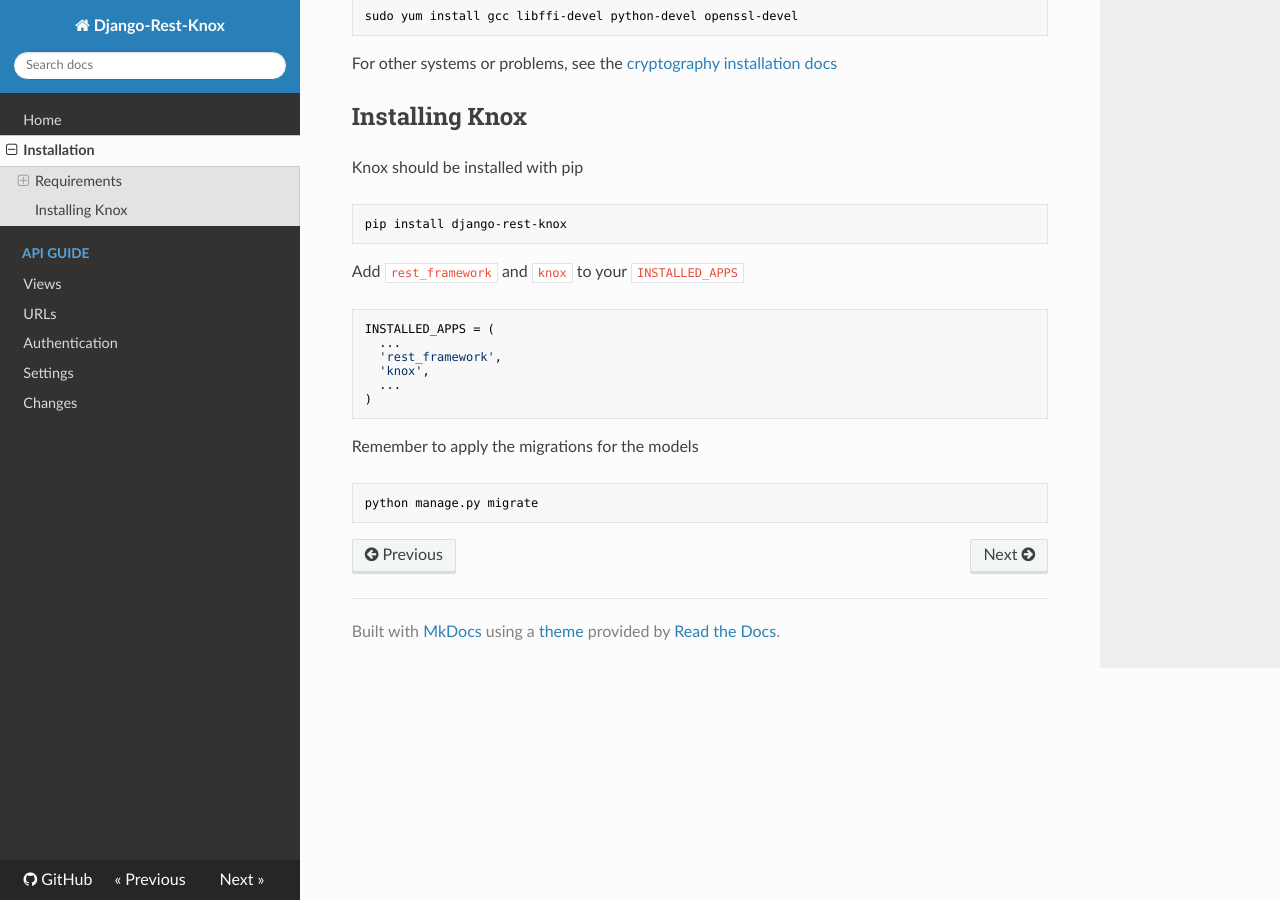
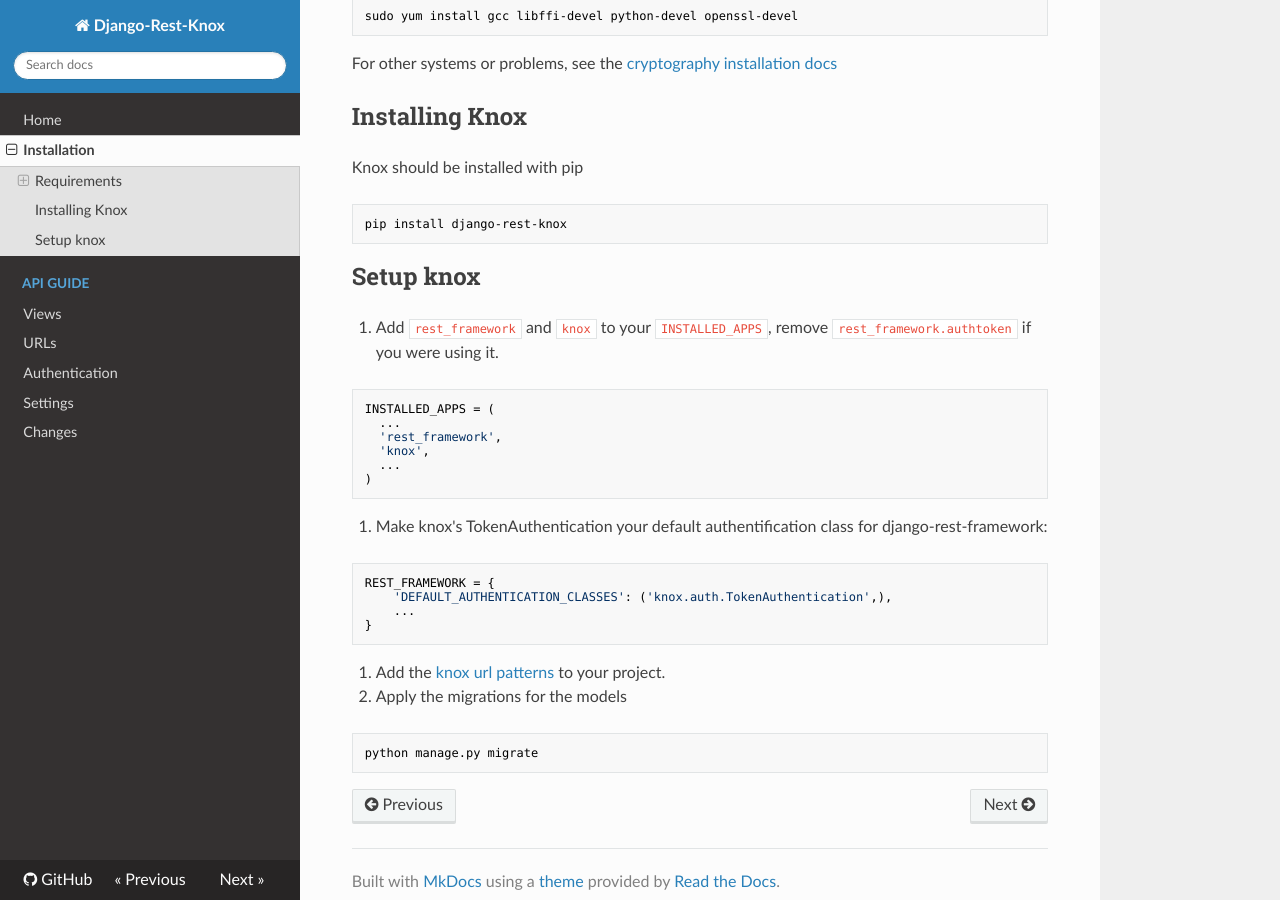
Before and after one commit to jazzband/django-rest-knox, an MkDocs documentation site: the page built from docs/installation.md, in a window 1280 px wide and 900 px high, scrolled down 691 px. Built offline with MkDocs 1.6.1, drawn with Linux system fonts in a browser that asks for light colours; nearby versions of some CDN libraries; old or Windows-style settings are respelled for this version of MkDocs.

Commit message:
add missing steps of setup to docs

````diff
--- a/docs/installation.md
+++ b/docs/installation.md
@@ -31,7 +31,10 @@
 pip install django-rest-knox
 ```
 
-Add `rest_framework` and `knox` to your `INSTALLED_APPS`
+## Setup knox
+
+1. Add `rest_framework` and `knox` to your `INSTALLED_APPS`, remove
+`rest_framework.authtoken` if you were using it.
 
 ```python
 INSTALLED_APPS = (
@@ -42,7 +45,18 @@
 )
 ```
 
-Remember to apply the migrations for the models
+2. Make knox's TokenAuthentication your default authentification class
+for django-rest-framework:
+
+```python
+REST_FRAMEWORK = {
+    'DEFAULT_AUTHENTICATION_CLASSES': ('knox.auth.TokenAuthentication',),
+    ...
+}
+```
+3. Add the [knox url patterns](#urls-knoxurls) to your project.
+
+4. Apply the migrations for the models
 
 ```bash
 python manage.py migrate
````
